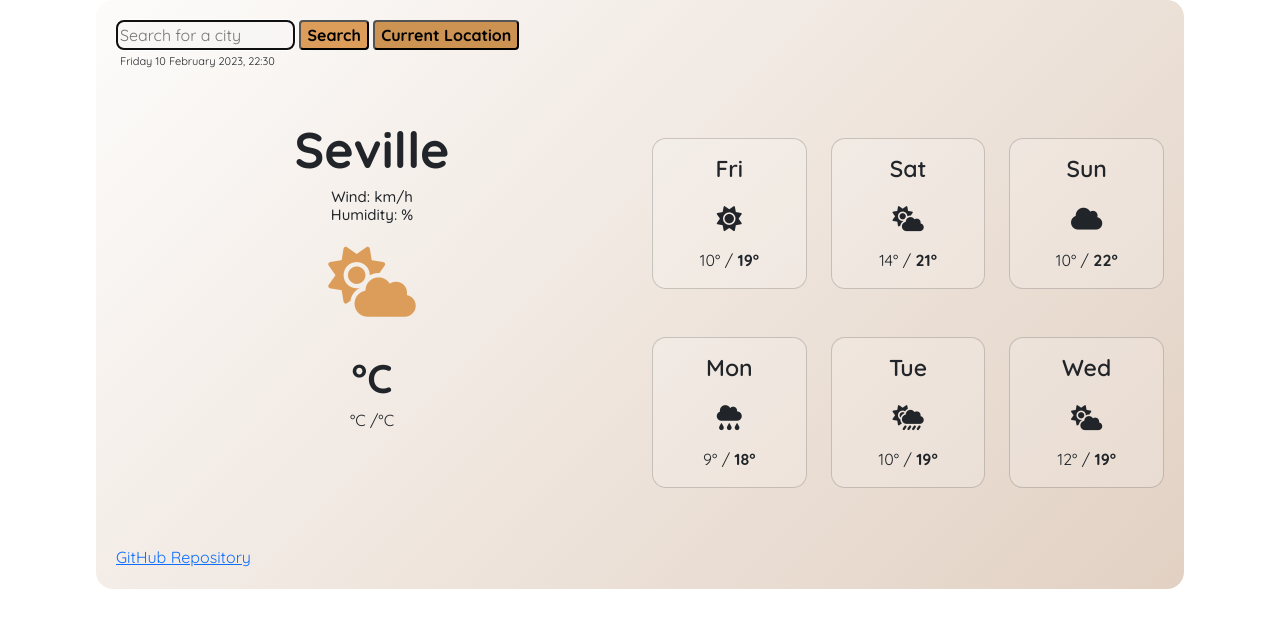
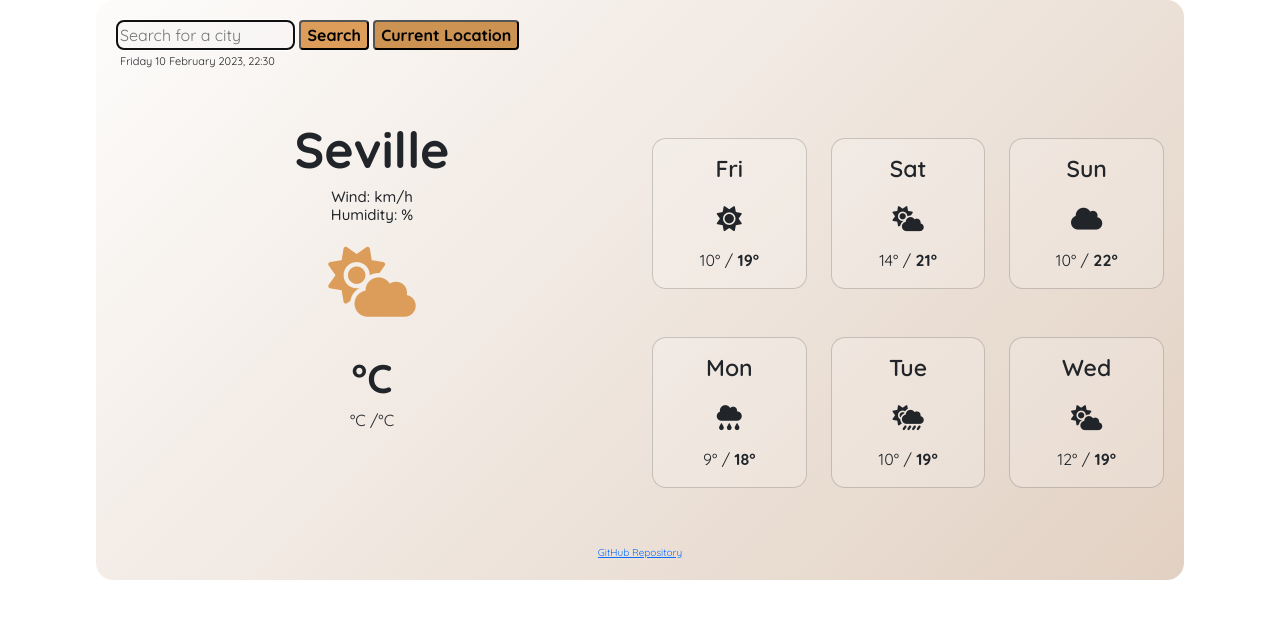
Before and after one commit to avdelsen/SheCodes-Plus-Weather-App-Project, a plain HTML site: page index.html in a window 1280 px wide. Drawn offline with nearby package versions, Linux system fonts and the light colour scheme; no server answers.

Commit message:
Updated css for footer

```diff
--- a/src/styles.css
+++ b/src/styles.css
@@ -11,6 +11,10 @@ h2 {
   font-size: 15px;
 }
 
+footer {
+  font-size: 10px;
+  text-align: center;
+}
 .container {
   background: linear-gradient(135deg, #fdfcfb 0%, #e2d1c3 100%);
   border-radius: 17px;
```
